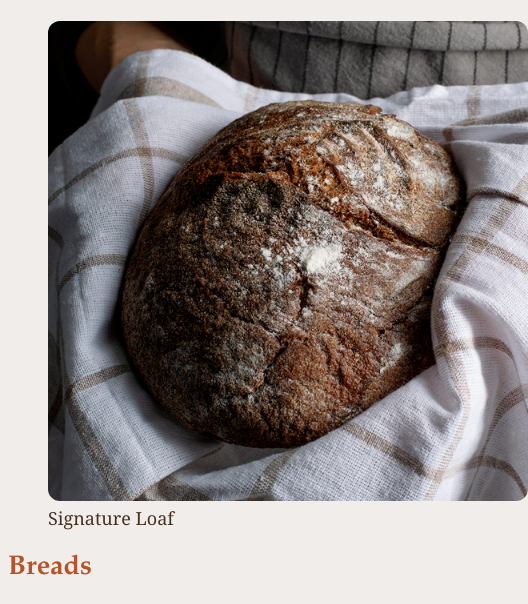
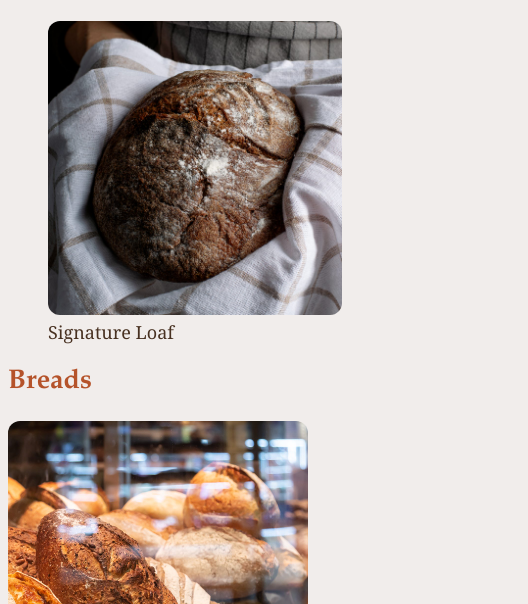
Before and after one commit to GabJ0/Gabriel-Jovel-Introduction-to-Web-Development-NorthStarBakery, a plain HTML site: page products.html in a window 390 px wide. Shown: the part 212-816 px from the top of the page, 528 px wide, since content can reach past the window. Drawn offline with Linux system fonts and the light colour scheme.

Commit message:
Add responsive styles for images and videos

```diff
--- a/products.html
+++ b/products.html
@@ -20,7 +20,7 @@
     .button-link:active {background-color: #C19E84}
 
     img {border-radius: 12px}
-
+    img, video {max-width: 100%; height: auto}
     nav li {display: inline-block; margin-right: 20px}
 
     header {display: flex; align-items: center; background-color: #F1EDEB; border-bottom: 2px solid #B5532A}
```
